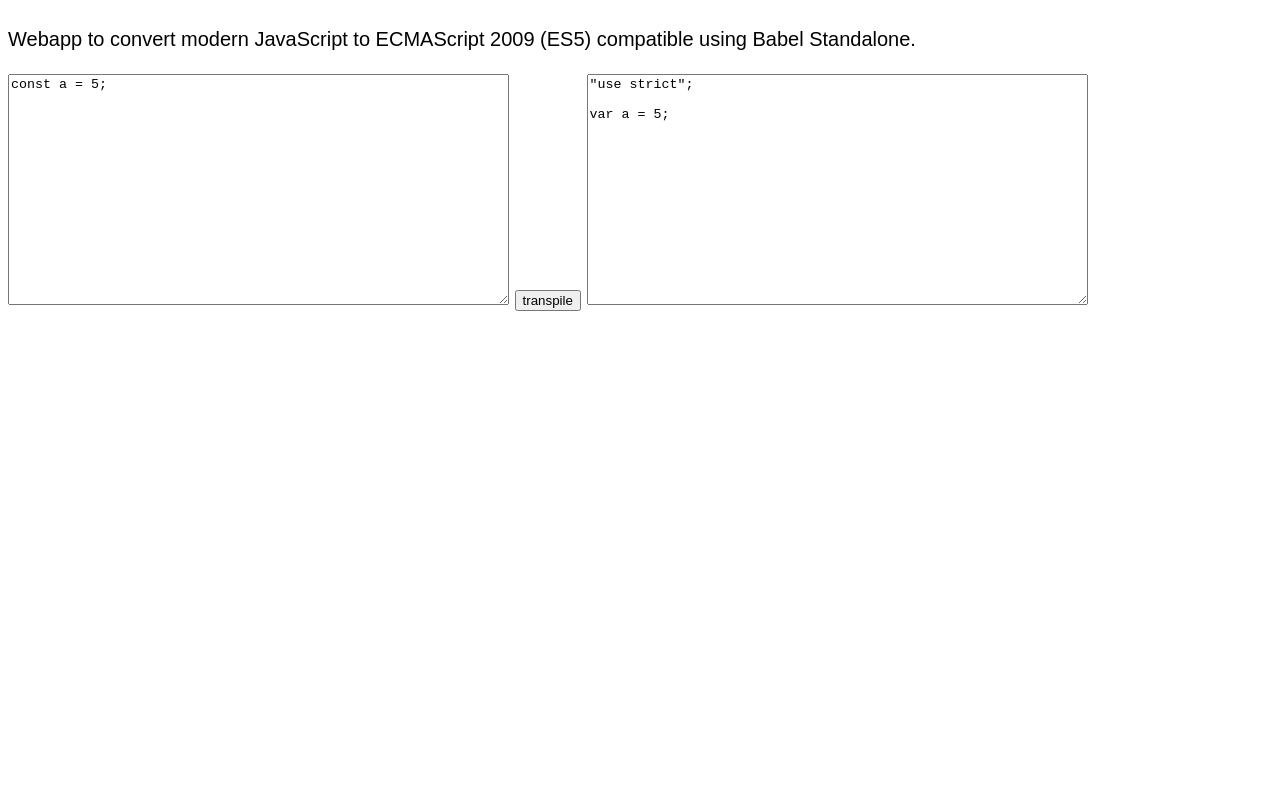
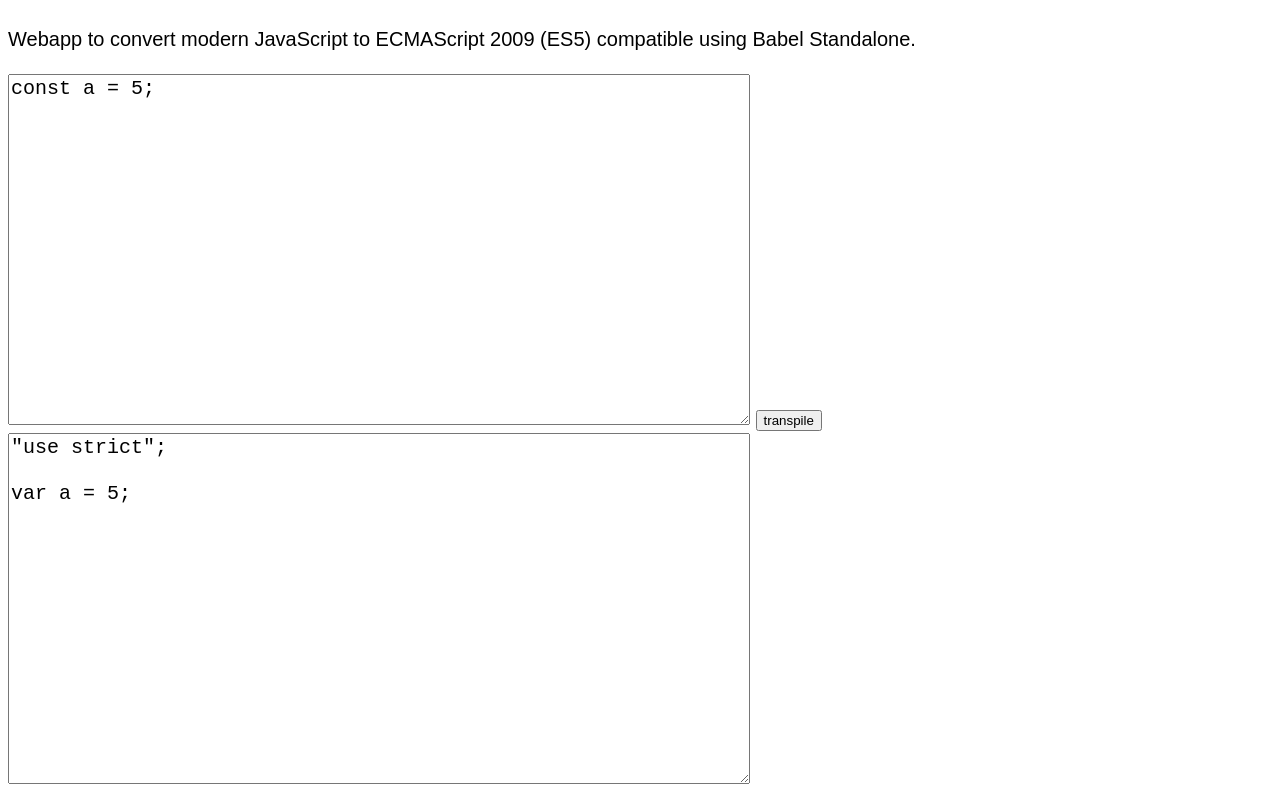
Before and after one commit to pablocru/javascript-to-es5-transpiler, an Astro site: page / in a window 1280 px wide. Shown: the part 90-890 px from the top of the page. Before the commit the page ends 800 px from the top, so only its background shows below. Built offline with nearby package versions, Linux system fonts and the light colour scheme; Astro itself is replaced by a stand-in of ours; a web font is replaced by a local one.

Commit message:
feat: font size inside textarea will be as big as body's font size

```diff
--- a/src/components/Codearea.astro
+++ b/src/components/Codearea.astro
@@ -13,5 +13,8 @@ const { body, ...props } = Astro.props;
 <style>
   textarea {
     font-family: "IBM Plex Mono", monospace;
+
+    /* font size inside textarea will be as big as body's font size */
+    font-size: 1rem;
   }
 </style>
```
